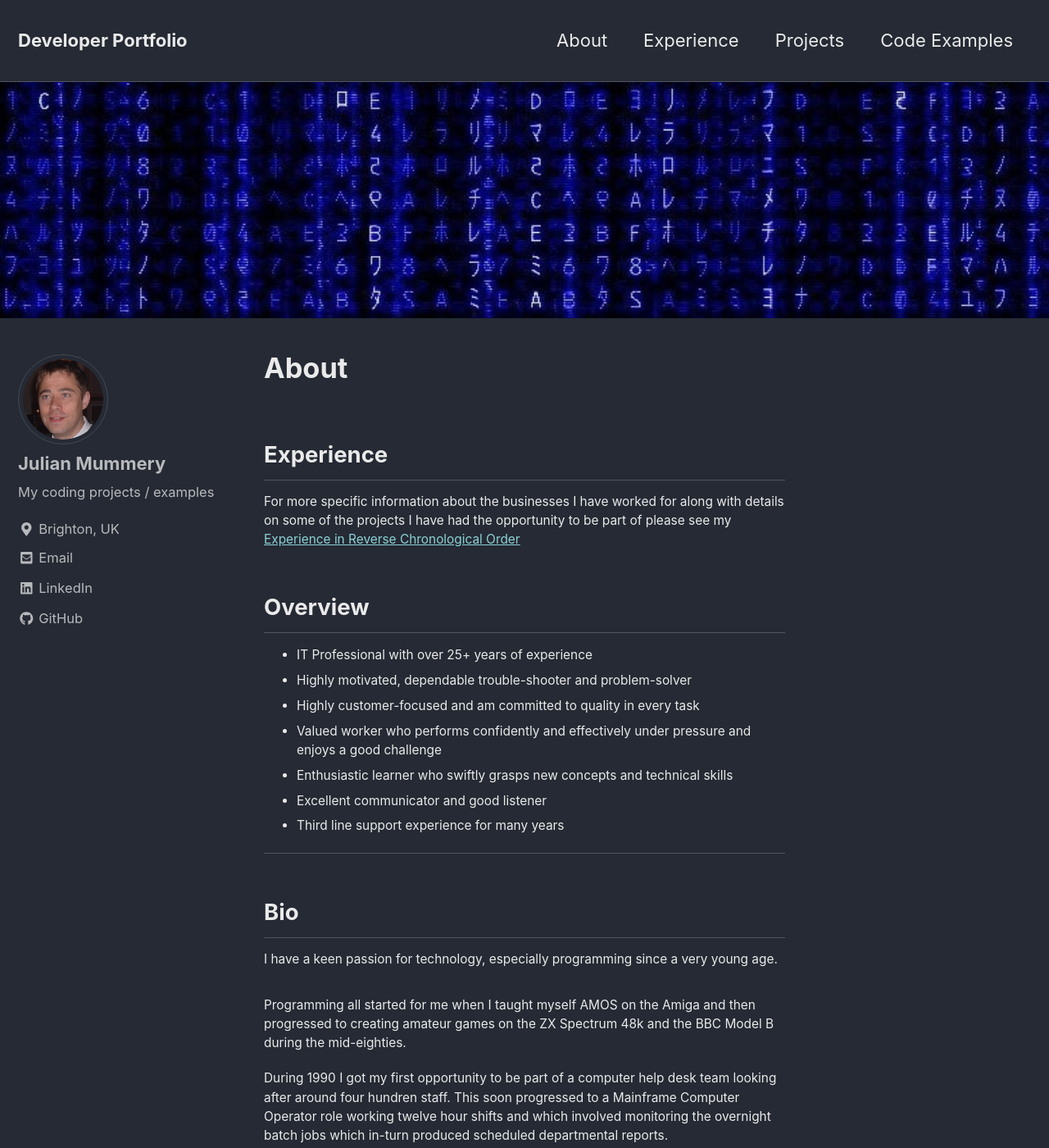
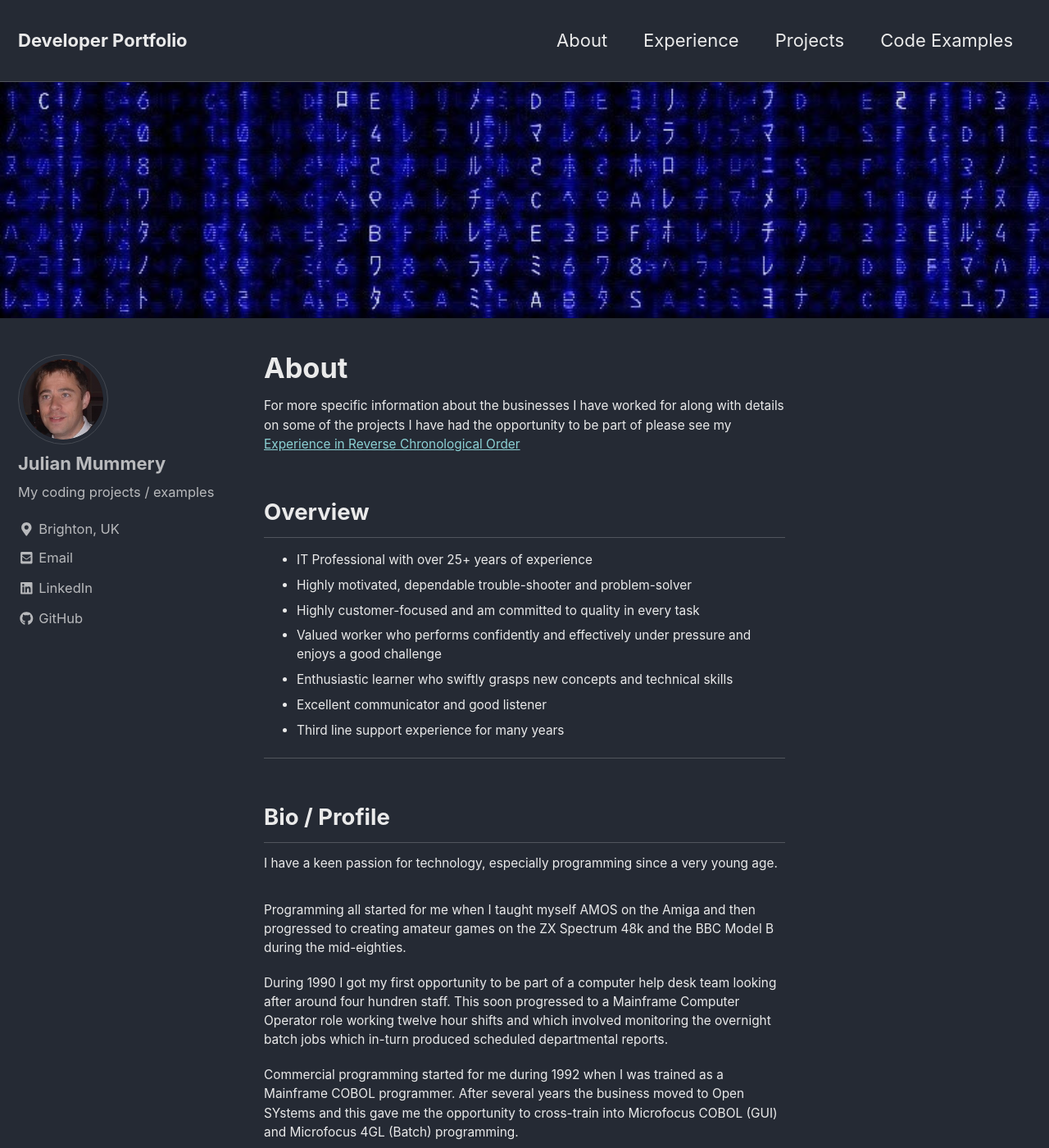
Before and after one commit to julianmummery/julianmummery.github.io, a Jekyll site: the page built from _pages/about.md, in a window 1280 px wide and 1400 px high. Shown: the whole window at 82% size. Built offline with Jekyll 4.4.1, drawn with Linux system fonts in a browser that asks for light colours; nearby versions of some CDN libraries.

Commit message:
Update about.md

```diff
--- a/_pages/about.md
+++ b/_pages/about.md
@@ -4,7 +4,6 @@
 header:
    image: "/assets/images/header-background.jpg"
 ---
-<h2>Experience</h2>
 <p style="font-size:0.70em; margin-top:0; margin-bottom: 0;">
 For more specific information about the businesses I have worked for along with details on some of the projects I have had the opportunity to be part of please see my <a href="https://julianmummery.github.io/experience/" target="_blank">Experience in Reverse Chronological Order</a>
 
@@ -21,7 +20,7 @@
 
 <hr/>
 
-<h2>Bio</h2>
+<h2>Bio / Profile</h2>
 <p style="font-size:0.70em; margin-top:0; margin-bottom: 0;">I have a keen passion for technology, especially programming since a very young age.</p>
 <br>
 <p style="font-size:0.70em; margin-top:0;">Programming all started for me when I taught myself AMOS on the Amiga and then progressed to creating amateur games on the ZX Spectrum 48k and the BBC Model B during the mid-eighties.</p>
```
